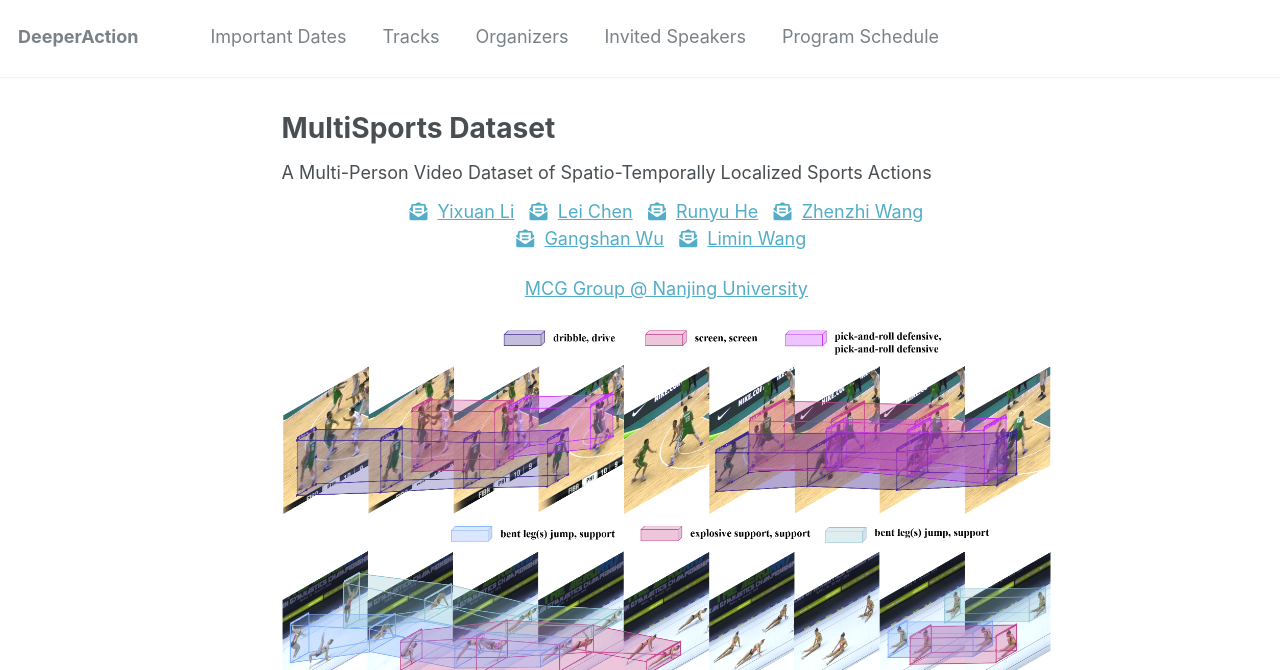
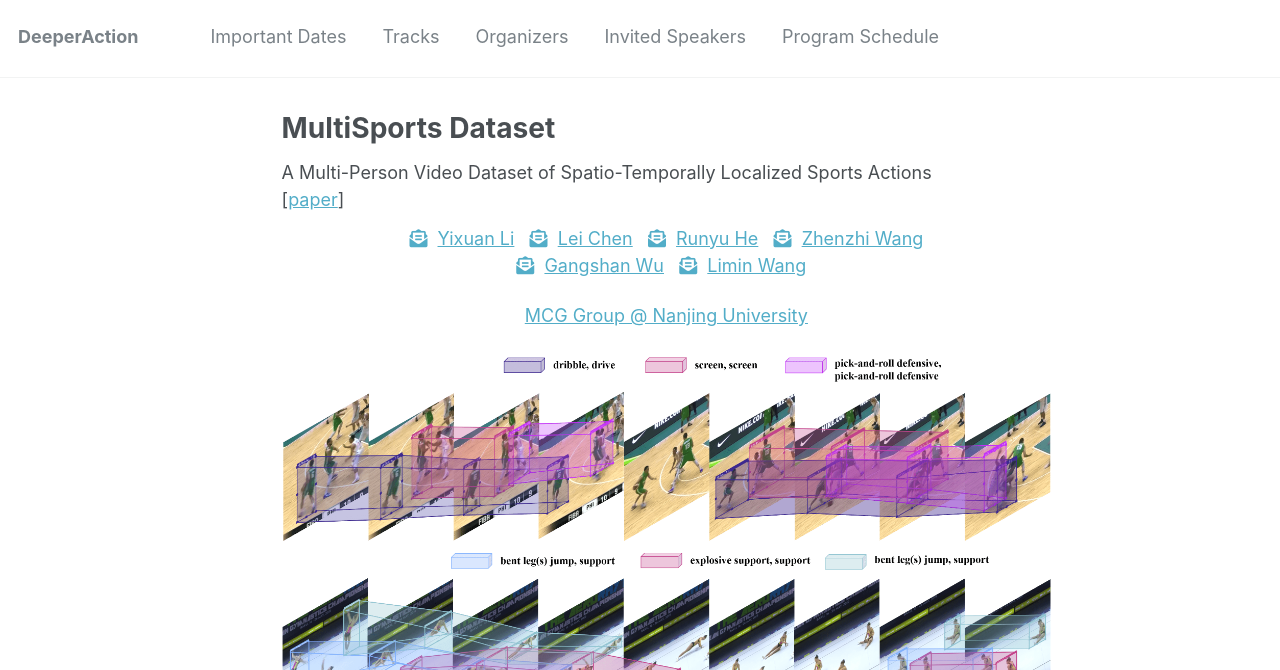
Before and after one commit to deeperaction/deeperaction.github.io, a Jekyll site: the page built from _pages/multisports.html, in a window 1280 px wide and 900 px high, cut to the strip 230-900 px from the top of the window. Built offline with Jekyll 4.4.1, drawn with Linux system fonts in a browser that asks for light colours.

Commit message:
UPDATE: link for multisports paper

```diff
--- a/_pages/multisports.html
+++ b/_pages/multisports.html
@@ -6,7 +6,8 @@ author_profile: false
 
 			<!-- Main -->
 					<p style="margin-top:3px; margin-bottom:12px">
-						A Multi-Person Video Dataset of Spatio-Temporally Localized Sports Actions
+						A Multi-Person Video Dataset of Spatio-Temporally Localized Sports Actions<br>
+						[<a href="http://arxiv.org/abs/2105.07404">paper</a>]
 					</p>
 					<p align="center" style="margin-top:12px">
 							<a href="mailto:liyixxxuan@gmail.com"><i class="fas fa-envelope-open-text"></i></a>&nbsp
```
